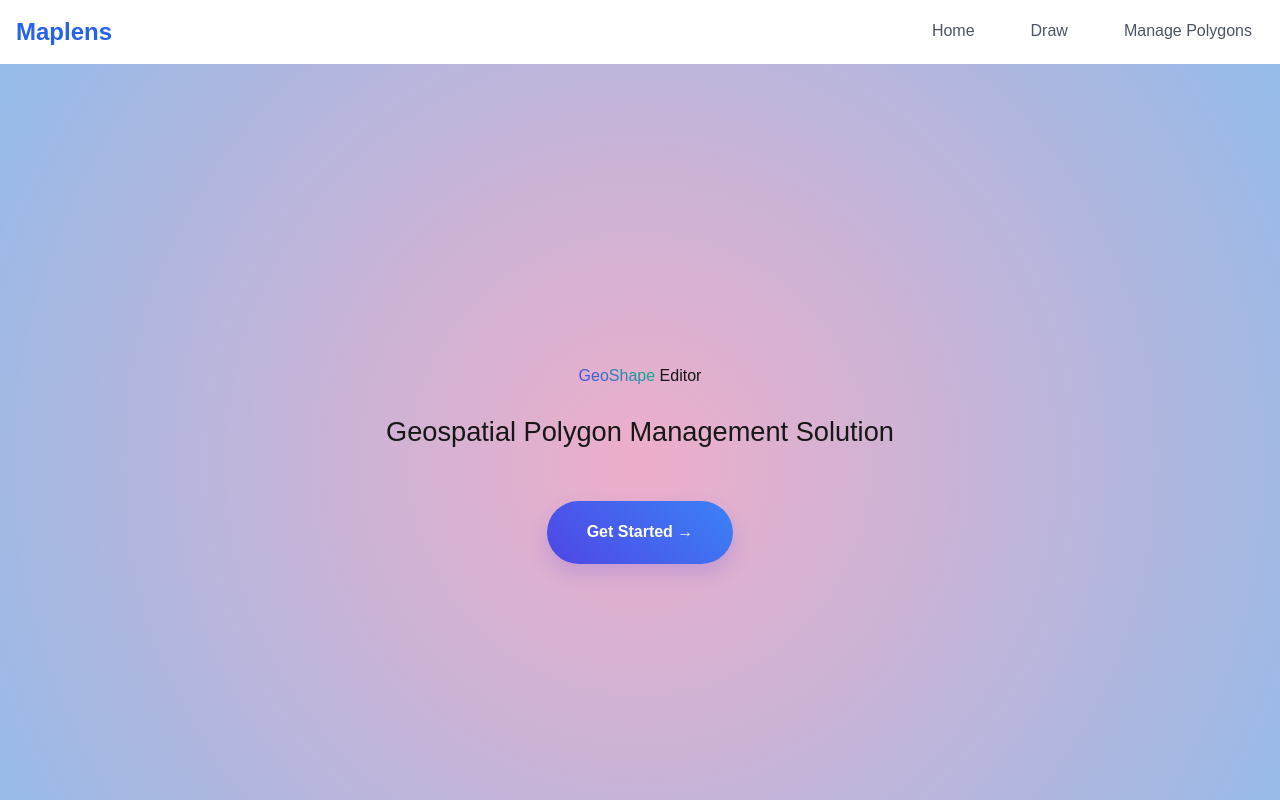
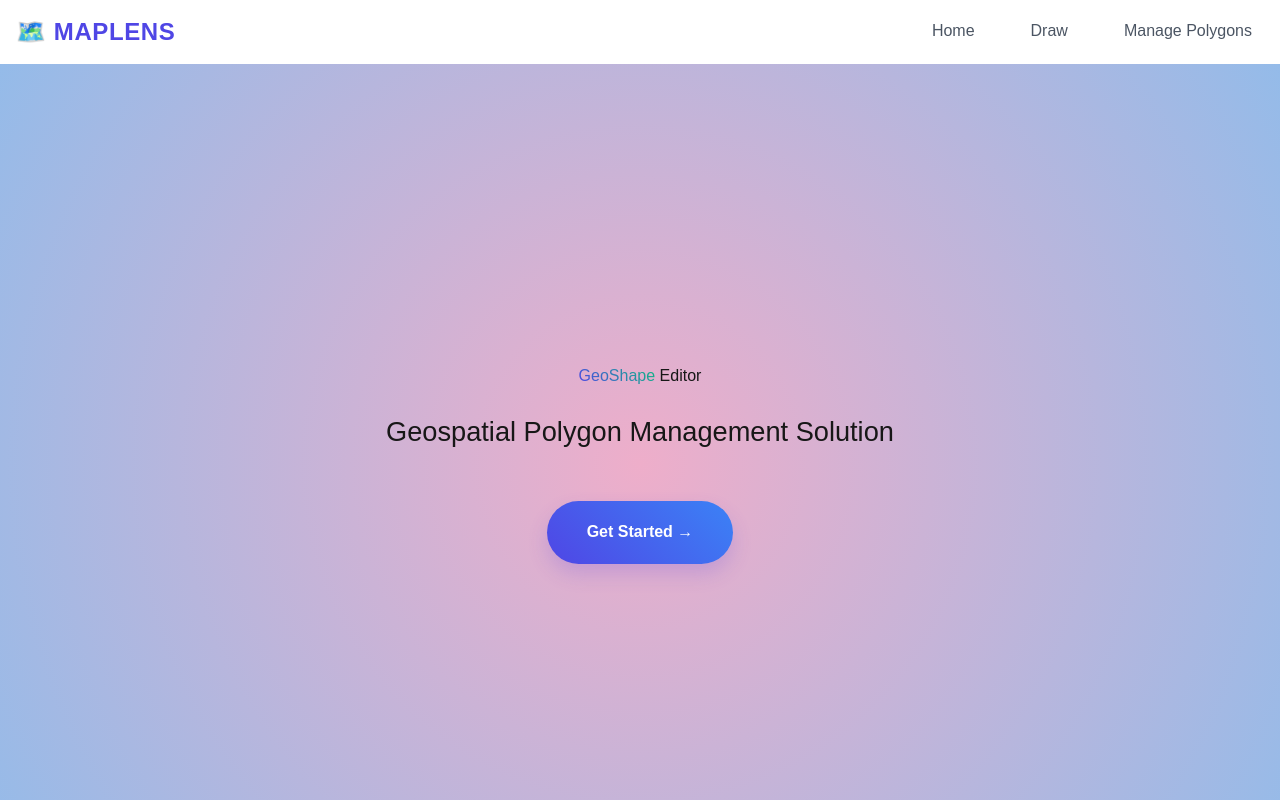
Before and after one commit to salsadsid/MapLens, a Next.js app: page / in a window 1280 px wide. Shown: the top 800 px of the page. Built offline with nearby package versions, Linux system fonts and the light colour scheme.

Commit message:
✅ Color correction

```diff
--- a/components/Map/index.tsx
+++ b/components/Map/index.tsx
@@ -113,14 +113,14 @@ const MapComponent = () => {
             onClick={() => setIsDrawing(true)}
             disabled={isDrawing}
             style={{ margin: "5px" }}
-            className="bg-blue-500 hover:bg-blue-700 text-white font-bold py-2 px-4 rounded"
+            className="bg-[#4f46e5] hover:bg-[#4f46e5]/90 transition-all duration-200 text-white font-bold py-2 px-4 rounded"
           >
             Start Drawing
           </button>
           {isDrawing && (
             <>
               <button
-                className="bg-blue-500 hover:bg-blue-700 text-white font-bold py-2 px-4 rounded"
+                className="bg-[#4f46e5] hover:bg-[#4f46e5]/90 transition-all duration-200 text-white font-bold py-2 px-4 rounded"
                 onClick={handleComplete}
                 style={{ margin: "5px" }}
               >
@@ -132,7 +132,7 @@ const MapComponent = () => {
                   setCurrentPoints([]);
                   setMousePosition(null);
                 }}
-                className="bg-blue-500 hover:bg-blue-700 text-white font-bold py-2 px-4 rounded"
+                className="bg-[#d32f2f] hover:bg-[#d32f2f]/90 transition-all duration-200 text-white font-bold py-2 px-4 rounded"
                 style={{ margin: "5px" }}
               >
                 Cancel
--- a/components/Navbar/index.tsx
+++ b/components/Navbar/index.tsx
@@ -21,8 +21,11 @@ const Navbar = () => {
       <div className="container mx-auto px-4">
         <div className="flex justify-between items-center h-16">
           {/* Logo */}
-          <Link href="/" className="text-2xl font-bold text-blue-600">
-            Maplens
+          <Link
+            href="/"
+            className="text-2xl uppercase tracking-wide font-bold text-[#4f46e5]"
+          >
+            🗺️ Maplens
           </Link>
 
           {/* Desktop Navigation */}
--- a/styles/Navbar.module.scss
+++ b/styles/Navbar.module.scss
@@ -44,11 +44,11 @@
 
   // Custom hover effect using Sass
   .navLink {
-    @apply text-gray-600 hover:text-blue-500 transition-colors;
+    @apply text-gray-600 hover:text-[#4f46e5] transition-colors;
 
     &::after {
       content: "";
-      @apply block w-0 h-0.5 bg-blue-500 transition-all duration-300;
+      @apply block w-0 h-0.5 bg-[#4f46e5] transition-all duration-300;
     }
 
     &:hover::after {
```
